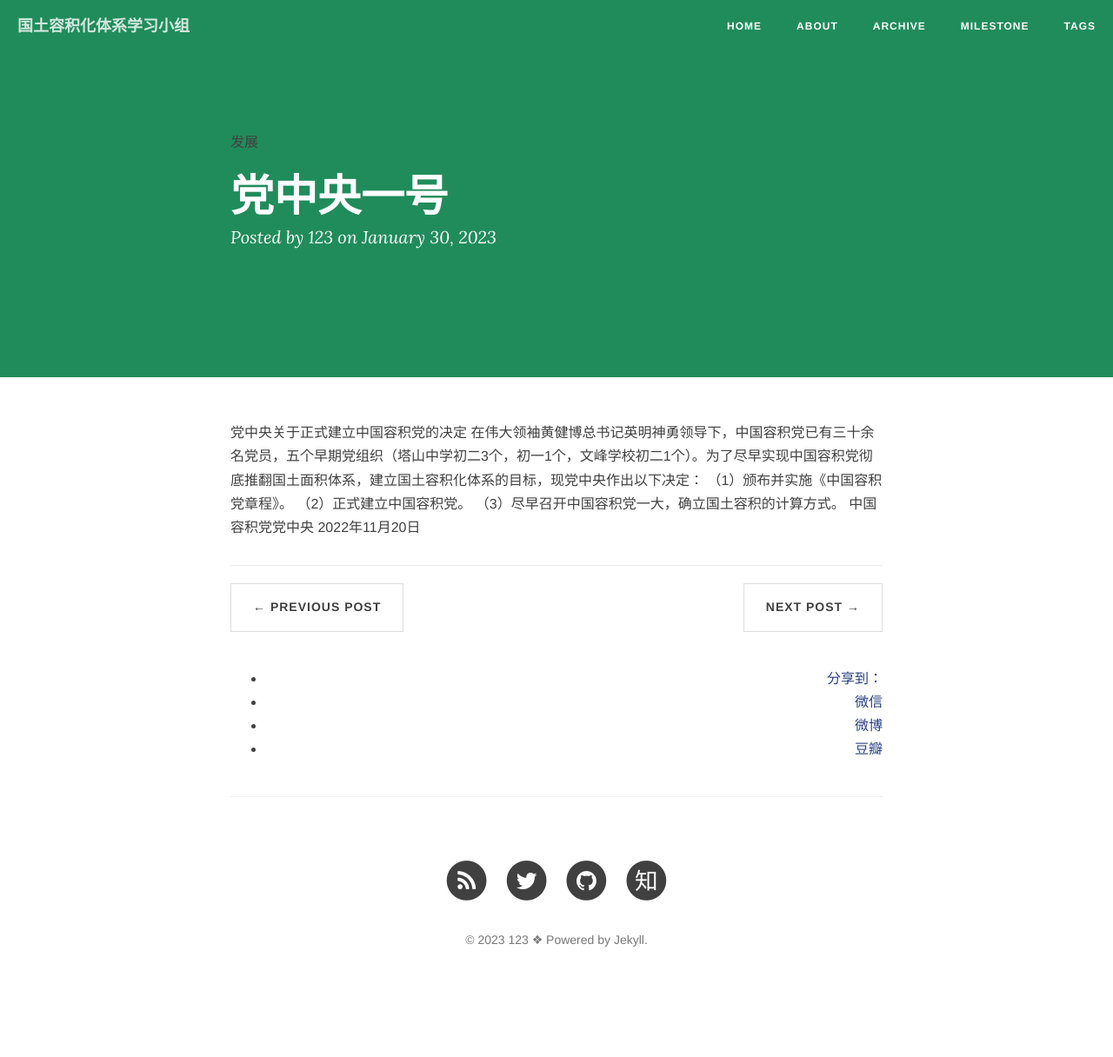
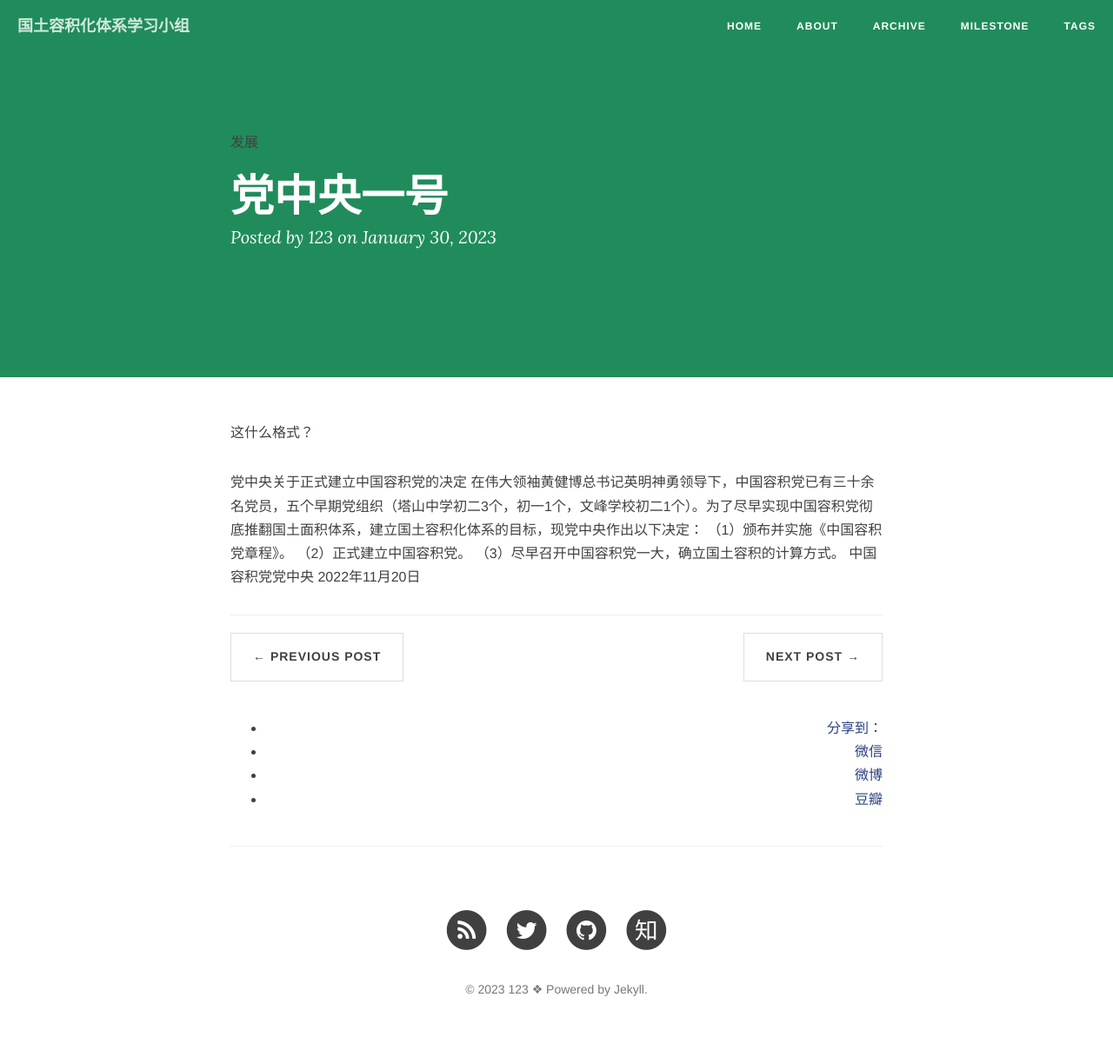
Before and after one commit to ovule-seed/ovule-seed.github.io, a Jekyll site: the page built from _posts/2023-01-30-z3.md, in a window 1280 px wide. Shown: the whole page at 87% size. Built offline with Jekyll 4.4.1, drawn with Linux system fonts in a browser that asks for light colours; nearby versions of some CDN libraries; comment, search, counter and statistics services are not loaded; before the commit the page ends 1159 px from its top, so only the background shows below that.

Commit message:
Update 2023-01-30-z3.md

```diff
--- a/_posts/2023-01-30-z3.md
+++ b/_posts/2023-01-30-z3.md
@@ -6,6 +6,8 @@ categories: blog
 tags: [发展]
 description: 原文最后是右对齐的……
 ---
+这什么格式？
+
 <p>党中央关于正式建立中国容积党的决定
 
   在伟大领袖黄健博总书记英明神勇领导下，中国容积党已有三十余名党员，五个早期党组织（塔山中学初二3个，初一1个，文峰学校初二1个）。为了尽早实现中国容积党彻底推翻国土面积体系，建立国土容积化体系的目标，现党中央作出以下决定：
```
